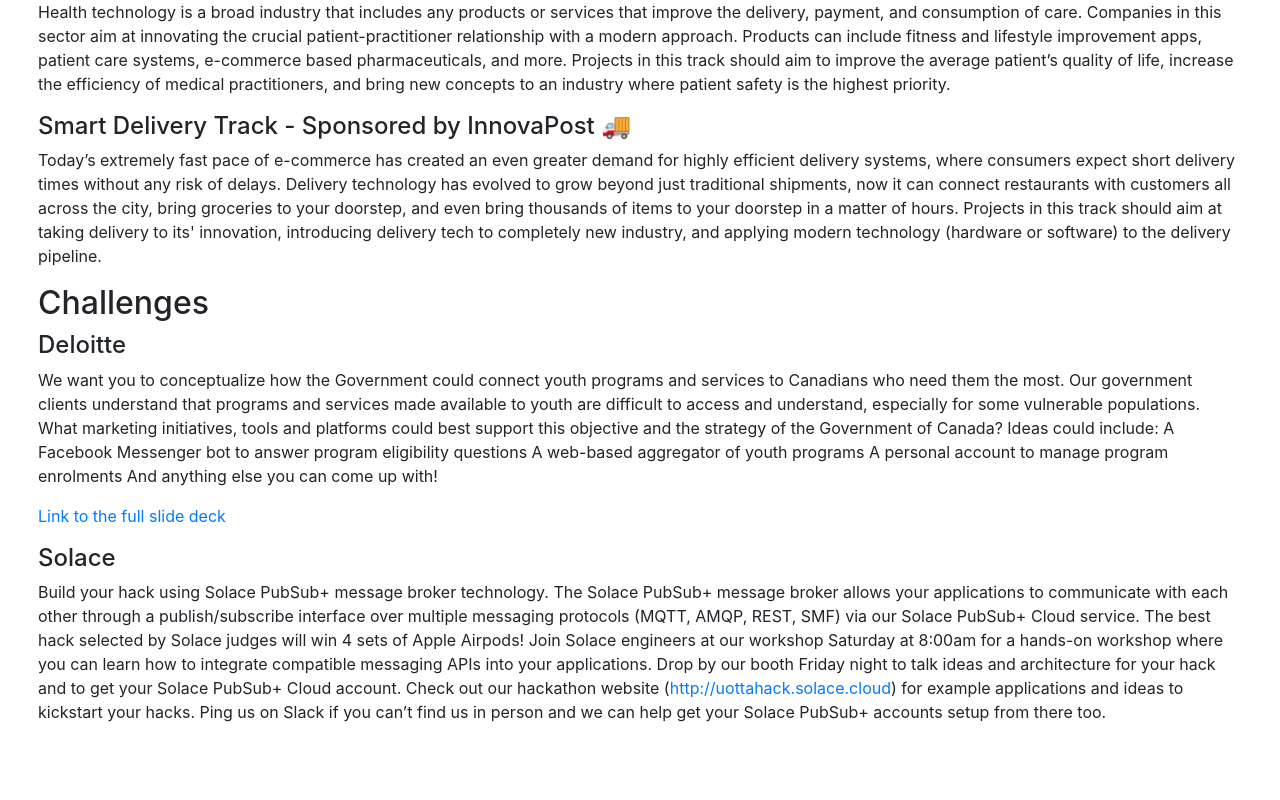
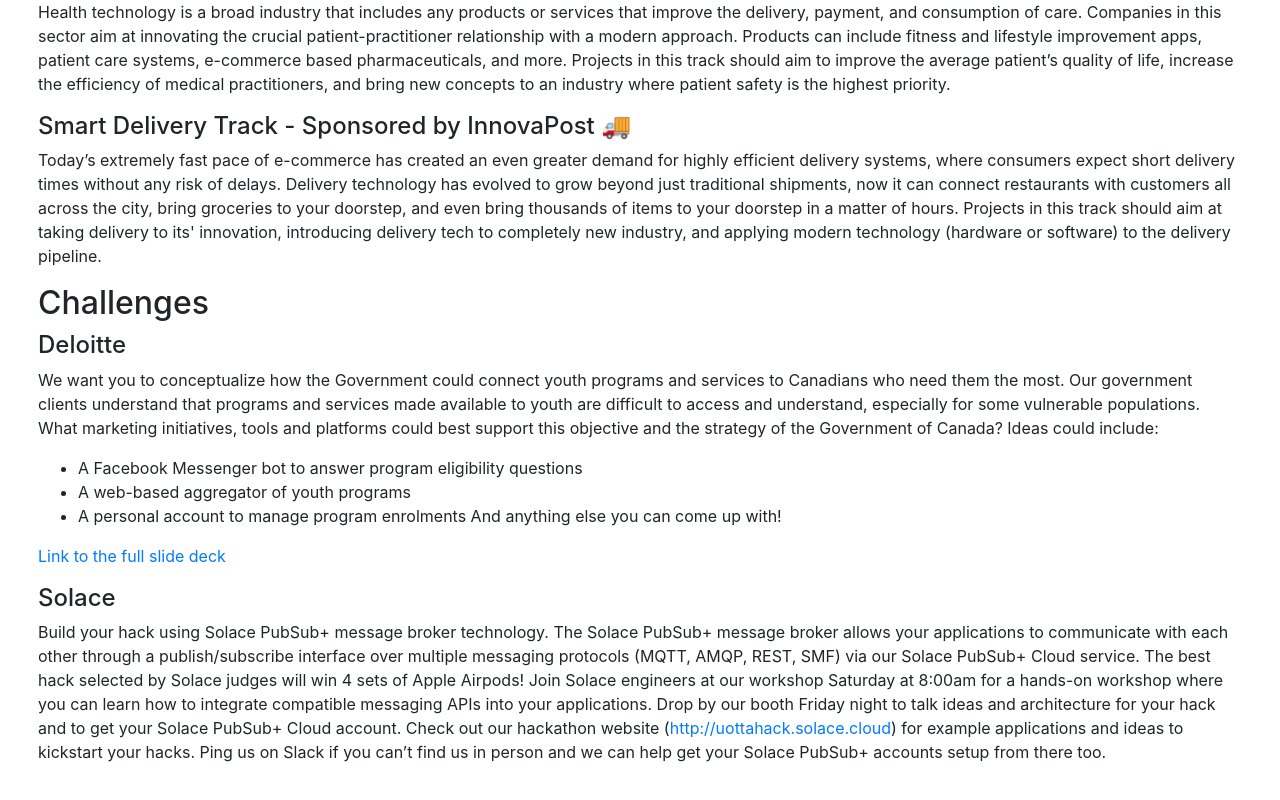
Before and after one commit to uOttaHack/2020-live-site, a React (Create React App) app: page /challenges in a window 1280 px wide. Shown: the part 483-1283 px from the top of the page. Before the commit the page ends 1255 px from the top, so only its background shows below. Built offline with nearby package versions, Linux system fonts and the light colour scheme; a web font is replaced by a local one.

Commit message:
update Deloitte challenge to use bulletted list for project examples

```diff
--- a/src/views/ChallengeView.tsx
+++ b/src/views/ChallengeView.tsx
@@ -72,10 +72,13 @@
 					Canadians who need them the most. Our government clients understand that programs and services made
 					available to youth are difficult to access and understand, especially for some vulnerable
 					populations. What marketing initiatives, tools and platforms could best support this objective and
-					the strategy of the Government of Canada? Ideas could include: A Facebook Messenger bot to answer
-					program eligibility questions A web-based aggregator of youth programs A personal account to manage
-					program enrolments And anything else you can come up with!
+					the strategy of the Government of Canada? Ideas could include:
 				</p>
+				<ul>
+					<li>A Facebook Messenger bot to answer program eligibility questions</li>
+					<li>A web-based aggregator of youth programs</li>
+					<li>A personal account to manage program enrolments And anything else you can come up with!</li>
+				</ul>
 				<p>
 					<a href="https://drive.google.com/file/d/0B4AhhbtuQPaaVC1qUGtLV0xVZUQtUXpMZm9zcUdWeFo0SHUw/view?usp=sharing">
 						Link to the full slide deck
```
